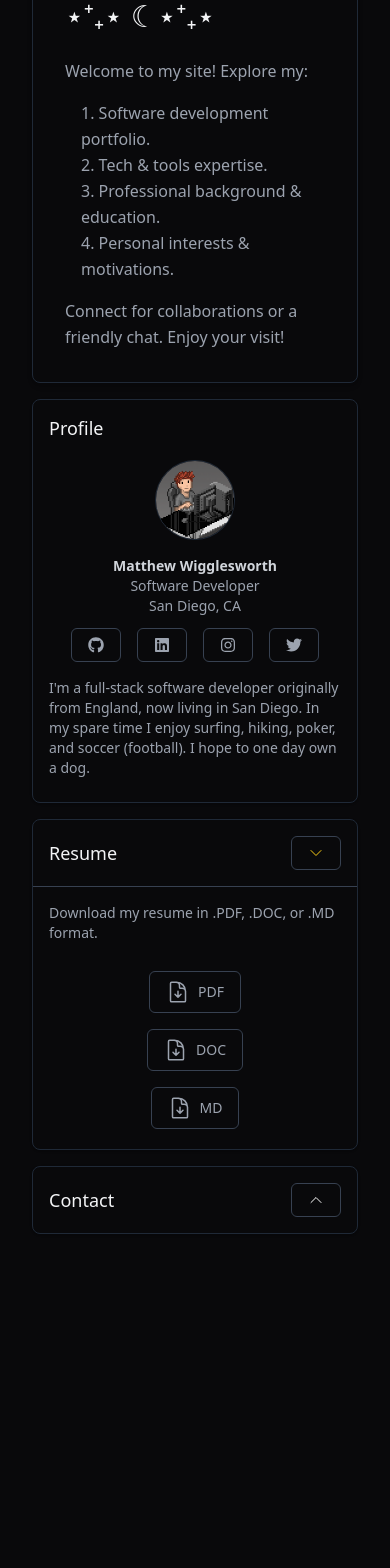
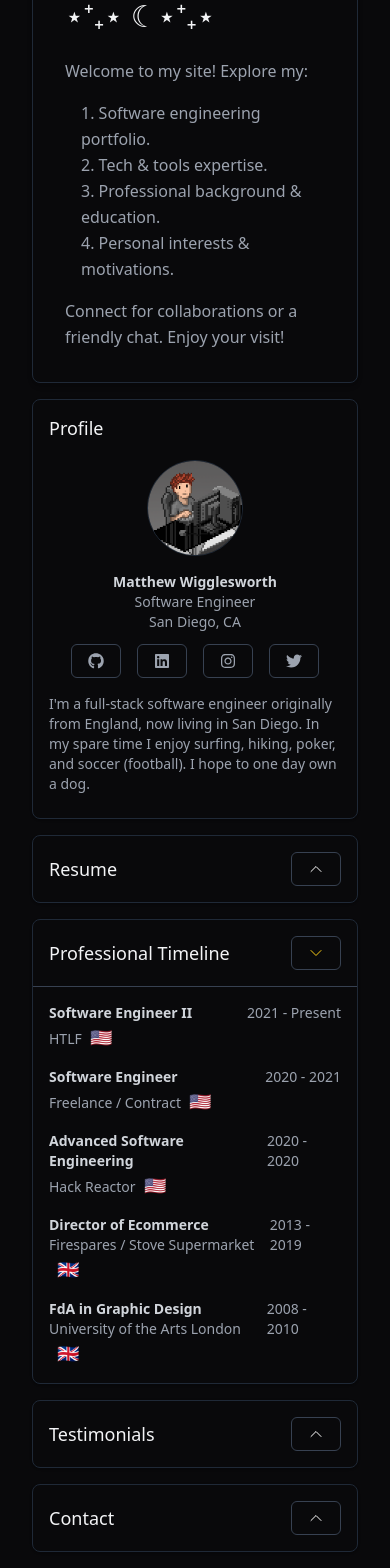
Before and after one commit to matt-wigg/matt-wigg-dot-com, a Next.js app: page / in a window 390 px wide. Shown: the part 359-1927 px from the top of the page. Before the commit the page ends 1609 px from the top, so only its background shows below. Built offline with nearby package versions, Linux system fonts and the light colour scheme.

Commit message:
proff timeline

```diff
--- a/package.json
+++ b/package.json
@@ -22,6 +22,7 @@
     "react": "18.2.0",
     "react-dom": "18.2.0",
     "react-icons": "^4.8.0",
+    "react-responsive-carousel": "^3.2.23",
     "tailwindcss": "3.3.1",
     "typescript": "5.0.4"
   }
--- a/src/app/globals.css
+++ b/src/app/globals.css
@@ -9,3 +9,11 @@
 body {
   @apply bg-gray-200 dark:bg-zinc-950 dark:text-white;
 }
+
+.custom-carousel .carousel-container {
+  @apply pb-12; /* Add bottom padding to the carousel container */
+}
+
+.custom-carousel .control-dots {
+  @apply absolute bottom-0 right-0 mb-4; /* Adjust the position of the control dots */
+}
--- a/src/app/layout.tsx
+++ b/src/app/layout.tsx
@@ -7,9 +7,9 @@ import { ThemeProvider } from '@/hooks/ThemeContext';
 const inter = Inter({ subsets: ['latin'] });
 
 export const metadata = {
-  title: 'Matt Wigg: Software Developer',
+  title: 'Matt Wigg: Software Engineer',
   description:
-    'I am a software developer based in San Diego, CA. I specialize in building web applications using React, Node.js, and TypeScript. I am passionate about creating accessible and inclusive experiences for all users.',
+    'I am a Software Engineer based in San Diego, CA. I specialize in building web applications using React, Node.js, and TypeScript. I am passionate about creating accessible and inclusive experiences for all users.',
 };
 
 export default function RootLayout({
--- a/src/app/page.tsx
+++ b/src/app/page.tsx
@@ -2,6 +2,8 @@ import HomeTabs from '@/components/HomeTabs/HomeTabs';
 import ResumeDownload from '@/components/ResumeDownload';
 import Profile from '@/components/Profile';
 import HomeContactForm from '@/components/ContactForm';
+import Testimonials from '@/components/Testimonials';
+import InteractiveTimelineCard from '@/components/InteractiveTimelineCard';
 
 import { Inter } from 'next/font/google';
 
@@ -24,6 +26,13 @@ export default function Home() {
             <ResumeDownload />
           </div>
           <div className='pb-4'>
+            <InteractiveTimelineCard />
+          </div>
+
+          <div className='pb-4'>
+            <Testimonials />
+          </div>
+          <div className='pb-4'>
             <HomeContactForm show={false} />
           </div>
         </div>
--- /dev/null
+++ b/src/components/InteractiveTimelineCard.tsx
@@ -0,0 +1,99 @@
+'use client';
+
+import { useState } from 'react';
+import { ChevronDownIcon } from '@heroicons/react/24/outline';
+import Button from './Button';
+
+const InteractiveTimelineCard = () => {
+  const [contentVisible, setContentVisible] = useState(true);
+
+  const toggleContentVisibility = () => {
+    setContentVisible(!contentVisible);
+  };
+
+  const timelineData = [
+    {
+      date: '2021 - Present',
+      title: 'Software Engineer II',
+      company: 'HTLF',
+      country: '🇺🇸',
+    },
+    {
+      date: '2020 - 2021',
+      title: 'Software Engineer',
+      company: 'Freelance / Contract',
+      country: '🇺🇸',
+    },
+    {
+      date: '2020 - 2020',
+      title: 'Advanced Software Engineering',
+      company: 'Hack Reactor',
+      country: '🇺🇸',
+    },
+    {
+      date: '2013 - 2019',
+      title: 'Director of Ecommerce',
+      company: 'Firespares / Stove Supermarket',
+      country: '🇬🇧',
+    },
+    {
+      date: '2008 - 2010',
+      title: 'FdA in Graphic Design',
+      company: 'University of the Arts London',
+      country: '🇬🇧',
+    },
+  ];
+
+  return (
+    <section className='container px-4 flex flex-col text-sm'>
+      <article className='bg-white dark:bg-zinc-950 shadow rounded-lg overflow-hidden border border-gray-800'>
+        <header
+          onClick={toggleContentVisibility}
+          className='group p-4 sm:px-6 flex justify-between items-center cursor-pointer hover:bg-gray-100 dark:hover:bg-zinc-900'
+        >
+          <div>
+            <h3 className='text-lg font-medium leading-6 text-gray-900 dark:text-gray-100 group-hover:text-yellow-400 dark:group-hover:text-yellow-400'>
+              Professional Timeline
+            </h3>
+          </div>
+          <Button>
+            <ChevronDownIcon
+              className={`h-4 w-4 transform transition duration-300 ${
+                contentVisible ? 'text-yellow-400' : 'rotate-180'
+              }`}
+            />
+          </Button>
+        </header>
+        {contentVisible && (
+          <div className='border-t border-gray-700 dark:border-gray-700 p-4 sm:px-6'>
+            <ul className='space-y-4'>
+              {timelineData.map((item, index) => (
+                <li key={index}>
+                  <div className='flex justify-between items-start'>
+                    <div className='flex items-center space-x-4'>
+                      <div>
+                        <p className='text-gray-900 dark:text-gray-300 font-semibold'>
+                          {item.title}
+                        </p>
+                        <p className='text-gray-500 dark:text-gray-400 font-extralight'>
+                          {item.company}
+                          <span className='ml-2 text-lg'>{item.country}</span>
+                        </p>
+                      </div>
+                    </div>
+                    <span className='text-gray-600 dark:text-gray-400 font-extralight'>
+                      {item.date}
+                    </span>
+                  </div>
+                  {/* <hr className='my-3 border-gray-300 dark:border-gray-700' /> */}
+                </li>
+              ))}
+            </ul>
+          </div>
+        )}
+      </article>
+    </section>
+  );
+};
+
+export default InteractiveTimelineCard;
--- a/src/components/Navbar.tsx
+++ b/src/components/Navbar.tsx
@@ -74,6 +74,7 @@ const Navbar = () => {
               </span>
             </Button>
           </Link>
+
           <Link href='/projects' legacyBehavior>
             <Button
               className={` dark:bg-zinc-950 hover:bg-gray-100 dark:hover:bg-zinc-900 rounded-md px-4 py-2 border border-gray-700 dark:border-gray-700 flex items-center justify-start w-full dark:hover:text-yellow-400 ${
--- a/src/components/Profile.tsx
+++ b/src/components/Profile.tsx
@@ -14,7 +14,7 @@ const Profile = () => {
         </header>
         <div className='py-1 sm:px-6'>
           <div className='flex flex-col sm:flex-row items-center'>
-            <div className='relative h-20 w-20 border dark:border-gray-800 sm:mr-8 mb-4 sm:mb-0 rounded-full overflow-hidden'>
+            <div className='relative h-24 w-24 border dark:border-gray-800 sm:mr-8 mb-4 sm:mb-0 rounded-full overflow-hidden'>
               <Image
                 src='/my-nft-bb.png' // Replace with the correct path to your profile picture
                 alt='Profile Picture'
@@ -23,26 +23,28 @@ const Profile = () => {
                 priority
               />
             </div>
-            <div className='text-center sm:text-left '>
-              <p className='text-gray-900 dark:text-gray-300 font-semibold'>
+            <div className='text-center sm:text-left'>
+              <div className='text-gray-900 dark:text-gray-300 font-semibold'>
                 Matthew Wigglesworth
-              </p>
-              <p className='text-gray-500 dark:text-gray-400 font-extralight'>
-                Software Developer
-              </p>
-              <p className='text-gray-500 dark:text-gray-400 font-extralight'>
+              </div>
+              <div className='text-gray-500 dark:text-gray-400 font-extralight'>
+                Software Engineer
+              </div>
+              <div className='text-gray-500 dark:text-gray-400 font-extralight'>
                 San Diego, CA
-              </p>
-              <p className='text-gray-500 dark:text-gray-400 font-extralight pt-3'>
-                <SocialLinks />
-              </p>
+              </div>
+              <div className='text-gray-500 dark:text-gray-400 font-extralight pt-3'>
+                <span>
+                  <SocialLinks />
+                </span>
+              </div>
             </div>
           </div>
         </div>
         <div className='px-4 py-3 sm:px-6'>
           <p className='font-light text-gray-500 dark:text-gray-400 pb-3'>
-            I&apos;m a full-stack software developer originally from England,
-            now living in San Diego. In my spare time I enjoy surfing, hiking,
+            I&apos;m a full-stack software engineer originally from England, now
+            living in San Diego. In my spare time I enjoy surfing, hiking,
             poker, and soccer (football). I hope to one day own a dog.
           </p>
         </div>
--- a/src/components/ResumeDownload.tsx
+++ b/src/components/ResumeDownload.tsx
@@ -7,7 +7,7 @@ import {
 import Button from './Button';
 
 const ResumeDownload = () => {
-  const [contentVisible, setContentVisible] = useState(true);
+  const [contentVisible, setContentVisible] = useState(false);
 
   const downloadFile = (format: string) => {
     const link = document.createElement('a');
--- /dev/null
+++ b/src/components/Testimonials.tsx
@@ -0,0 +1,104 @@
+'use client';
+
+import { useState } from 'react';
+import { Carousel } from 'react-responsive-carousel';
+import 'react-responsive-carousel/lib/styles/carousel.min.css';
+import { ChevronDownIcon } from '@heroicons/react/24/outline';
+import Button from './Button';
+
+const Testimonials = () => {
+  const [contentVisible, setContentVisible] = useState(false);
+
+  const testimonials = [
+    {
+      name: 'Chris Starkie',
+      position: 'Graphic Designer',
+      company: 'William Hill.',
+      testimonial:
+        'Matt is a rare talent that is a genuine asset to any company. Adept at efficiently learning and mastering new skills while not compromising on quality or user/customer experience, he is a great communicator and consummate professional.',
+    },
+    {
+      name: 'Brennan Caldwell',
+      position: 'Director, Engineering & Technology',
+      company: 'Blokhaus.',
+      testimonial:
+        'Matthew is an ideal collaborator. His steadiness and intelligence enhanced every project we worked on together -- and his sense of humor made even the most frustrating moments a delight.',
+    },
+    {
+      name: 'Blake Jones',
+      position: 'Software Engineer',
+      company: 'Social Solutions.',
+      testimonial:
+        'I had the pleasure of working with Matthew during my time at Hack Reactor. Matthew was a great pair programmer and made sure to thoroughly think through the problem we were tackling before getting into coding.',
+    },
+    {
+      name: 'Andrew Yoder',
+      position: 'Software Engineer',
+      company: 'John Deere.',
+      testimonial:
+        'I have worked with Matthew on several software engineering projects and he was an invaluable teammate on each one. His strong technical and organization skills lead us to rely on him for the proxy that pulled together multiple services in a service-oriented architecture.',
+    },
+  ];
+
+  const toggleContentVisibility = () => {
+    setContentVisible(!contentVisible);
+  };
+
+  return (
+    <section className='container px-4 flex flex-col max-w-3xl text-sm'>
+      <article className='bg-white dark:bg-zinc-950 shadow rounded-lg overflow-hidden border border-gray-800'>
+        <header
+          onClick={toggleContentVisibility}
+          className='group p-4 sm:px-6 flex justify-between items-center cursor-pointer hover:bg-gray-100 dark:hover:bg-zinc-900'
+        >
+          <div>
+            <h3 className='text-lg font-medium leading-6 text-gray-900 dark:text-gray-100 group-hover:text-yellow-400 dark:group-hover:text-yellow-400'>
+              Testimonials
+            </h3>
+          </div>
+          <Button>
+            <ChevronDownIcon
+              className={`h-4 w-4 transform transition duration-300 ${
+                contentVisible ? 'text-yellow-400' : 'rotate-180'
+              }`}
+            />
+          </Button>
+        </header>
+        {contentVisible && (
+          <div className='border-t border-gray-700 dark:border-gray-700 py-2 sm:px-6'>
+            <Carousel
+              autoPlay
+              infiniteLoop
+              showStatus={false}
+              showThumbs={false}
+              interval={7000}
+              showArrows={false}
+              showIndicators={true}
+              className='custom-carousel'
+            >
+              {testimonials.map((testimonial, index) => (
+                <div key={index} className='p-4'>
+                  <p className='font-light italic text-gray-500 dark:text-gray-400 pb-3'>
+                    &quot;{testimonial.testimonial}&quot;
+                  </p>
+                  <p className='text-gray-900 dark:text-gray-300 font-semibold'>
+                    {' '}
+                    {/* Add mb-4 here */}
+                    {testimonial.name}
+                  </p>
+                  <p className='text-gray-500 dark:text-gray-400 font-extralight mb-8'>
+                    {' '}
+                    {/* Add mb-4 here */}
+                    {testimonial.position}, {testimonial.company}
+                  </p>
+                </div>
+              ))}
+            </Carousel>
+          </div>
+        )}
+      </article>
+    </section>
+  );
+};
+
+export default Testimonials;
--- a/src/data/content.json
+++ b/src/data/content.json
@@ -3,7 +3,7 @@
   "introduction": {
     "welcome": "  Welcome to my site! Explore my:",
     "listItems": [
-      "Software development portfolio.",
+      "Software engineering portfolio.",
       "Tech & tools expertise.",
       "Professional background & education.",
       "Personal interests & motivations."
```
Also changed, not shown: 1 other file (tests, documents, lock files or other folders).
